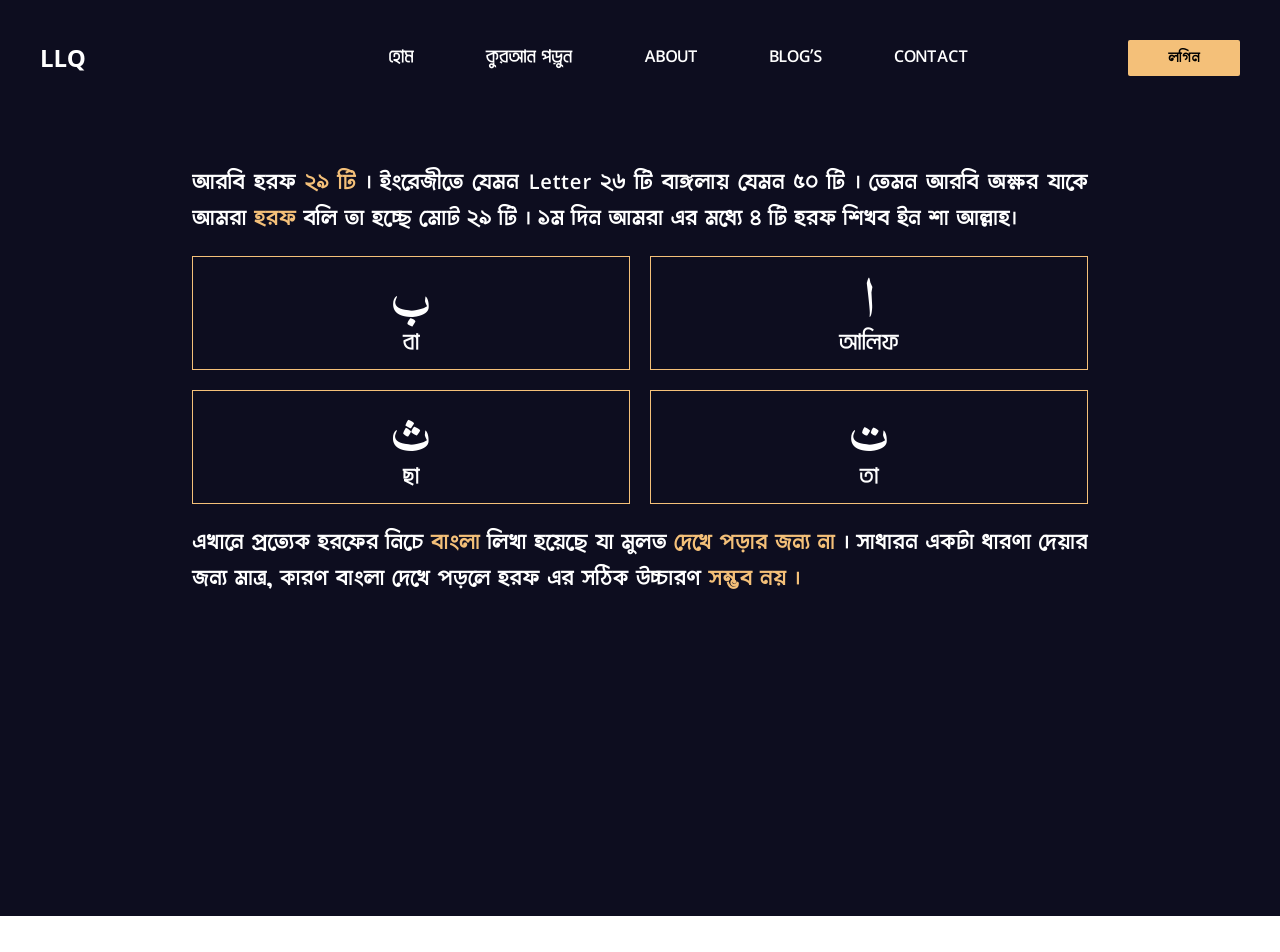
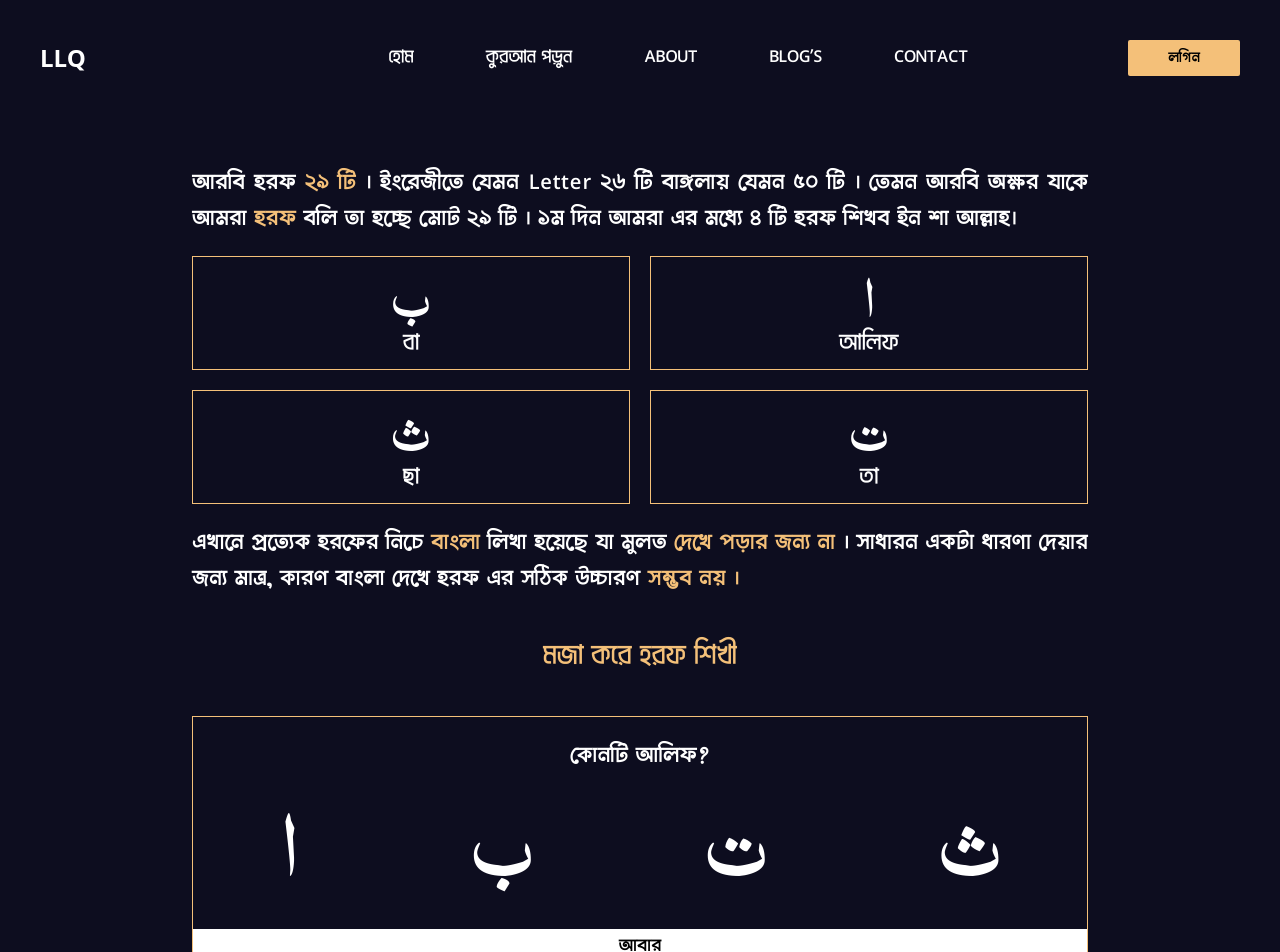
Before and after one commit to faysalewucse/Lets-Learn-Quran, a React (Create React App) app: page /day/1 in a window 1280 px wide. Shown: the top 952 px of the page. Before the commit the page ends 916 px from the top, so only its background shows below. Built offline with nearby package versions, Linux system fonts and the light colour scheme.

Commit message:
Question Arrangement Done

```diff
--- /dev/null
+++ b/src/data/arabicHorof.js
@@ -0,0 +1,31 @@
+export const arabic_alpha = [
+  "ا",
+  "ب",
+  "ت",
+  "ث",
+  "ج",
+  "چ",
+  "ح",
+  "خ",
+  "د",
+  "ذ",
+  "ر",
+  "ز",
+  "ژ",
+  "ص",
+  "ض",
+  "ط",
+  "ظ",
+  "ع",
+  "غ",
+  "ف",
+  "ق",
+  "ک",
+  "گ",
+  "ل",
+  "م",
+  "ن",
+  "و",
+  "ه",
+  "ی",
+];
--- a/src/pages/Lessons/LearnKayda/Day1.js
+++ b/src/pages/Lessons/LearnKayda/Day1.js
@@ -1,11 +1,30 @@
 import React from "react";
+import { useState } from "react";
+import { arabic_alpha } from "../../../data/arabicHorof";
+import { Permutations } from "../../../utils/Permutations";
 
 export default function Day1() {
   let alif = new Audio("/audios/alif.mp3");
+  const horof = ["আলিফ", "বা", "তা", "ছা"];
+  const [question, setQuestion] = useState(0);
+  const [comment, setComment] = useState();
+  const [options, setOptions] = useState([0, 1, 2, 3]);
 
   const play = () => {
     alif.play();
   };
+  const changeQuestionHandler = () => {
+    setQuestion(Math.floor(Math.random() * 4));
+    setOptions(Permutations([0, 1, 2, 3])[Math.floor(Math.random() * 4)]);
+    console.log(options);
+  };
+  function setCorrect() {
+    setComment("Correct");
+    changeQuestionHandler();
+    setTimeout(() => {
+      setComment();
+    }, 1000);
+  }
   return (
     <div className="bg-nav min-h-screen p-12 lg:px-48">
       <h1 className="text-white text-3xl font-jonota text-justify">
@@ -15,22 +34,22 @@ export default function Day1() {
         আমরা এর মধ্যে ৪ টি হরফ শিখব ইন শা আল্লাহ।
       </h1>
       <div className="grid grid-cols-2 text-white mt-5 gap-5">
-        <div className="text-3xl border border-golden text-center p-2 hover:bg-black hover:cursor-pointer">
+        <div className="text-3xl border border-golden text-center p-2 hover:bg-black hover:cursor-pointer transition-all duration-300">
           <h1 className="font-arabic1 text-6xl">ب</h1>
           <h1 className="font-sandwip">বা</h1>
         </div>
         <div
-          className="text-3xl border border-golden text-center p-2 hover:bg-black hover:cursor-pointer"
+          className="text-3xl border border-golden text-center p-2 hover:bg-black hover:cursor-pointer transition-all duration-300"
           onClick={play}
         >
           <h1 className="font-arabic1 text-6xl">ا</h1>
           <h1 className="font-sandwip">আলিফ</h1>
         </div>
-        <div className="text-3xl border border-golden text-center p-2 hover:bg-black hover:cursor-pointer">
+        <div className="text-3xl border border-golden text-center p-2 hover:bg-black hover:cursor-pointer transition-all duration-300">
           <h1 className="font-arabic1 text-6xl">ث</h1>
           <h1 className="font-sandwip">ছা</h1>
         </div>
-        <div className="text-3xl border border-golden text-center p-2 hover:bg-black hover:cursor-pointer">
+        <div className="text-3xl border border-golden text-center p-2 hover:bg-black hover:cursor-pointer transition-all duration-300">
           <h1 className="font-arabic1 text-6xl">ت</h1>
           <h1 className="font-sandwip">তা</h1>
         </div>
@@ -39,9 +58,49 @@ export default function Day1() {
         এখানে প্রত্যেক হরফের নিচে <span className="text-golden">বাংলা </span>
         লিখা হয়েছে যা মুলত{" "}
         <span className="text-golden">দেখে পড়ার জন্য না</span> । সাধারন একটা
-        ধারণা দেয়ার জন্য মাত্র, কারণ বাংলা দেখে পড়লে হরফ এর সঠিক উচ্চারণ
+        ধারণা দেয়ার জন্য মাত্র, কারণ বাংলা দেখে হরফ এর সঠিক উচ্চারণ
         <span className="text-golden"> সম্ভব নয় ।</span>
       </h1>
+      <h1 className="text-golden text-center font-sandwip text-4xl my-10">
+        মজা করে হরফ শিখী
+      </h1>
+      <div className="border border-golden text-center">
+        <h1 className="text-white font-jonota text-3xl mt-5">
+          কোনটি {horof[question]}?
+        </h1>
+        {comment ? (
+          <h1
+            className={`inline-block px-5 py-2 rounded font-bold mt-5 ${
+              comment === "Correct"
+                ? "text-black bg-green-500"
+                : "text-white bg-red-500"
+            }`}
+          >
+            {comment}
+          </h1>
+        ) : null}
+        <div className="flex justify-around my-5">
+          {options.map((index) => {
+            return (
+              <h1
+                onClick={() =>
+                  index === question ? setCorrect() : setComment("Incorrect")
+                }
+                className="text-8xl font-arabic1 text-white hover:cursor-pointer hover:text-golden"
+              >
+                {arabic_alpha[index]}
+              </h1>
+            );
+          })}
+        </div>
+
+        <div
+          onClick={changeQuestionHandler}
+          className="font-jonota  text-2xl bg-white hover:cursor-pointer mt-10 hover:bg-slate-200"
+        >
+          আবার
+        </div>
+      </div>
     </div>
   );
 }
--- /dev/null
+++ b/src/utils/Permutations.js
@@ -0,0 +1,13 @@
+export const Permutations = (arr) => {
+  if (arr.length <= 2) return arr.length === 2 ? [arr, [arr[1], arr[0]]] : arr;
+  return arr.reduce(
+    (acc, item, i) =>
+      acc.concat(
+        Permutations([...arr.slice(0, i), ...arr.slice(i + 1)]).map((val) => [
+          item,
+          ...val,
+        ])
+      ),
+    []
+  );
+};
```
